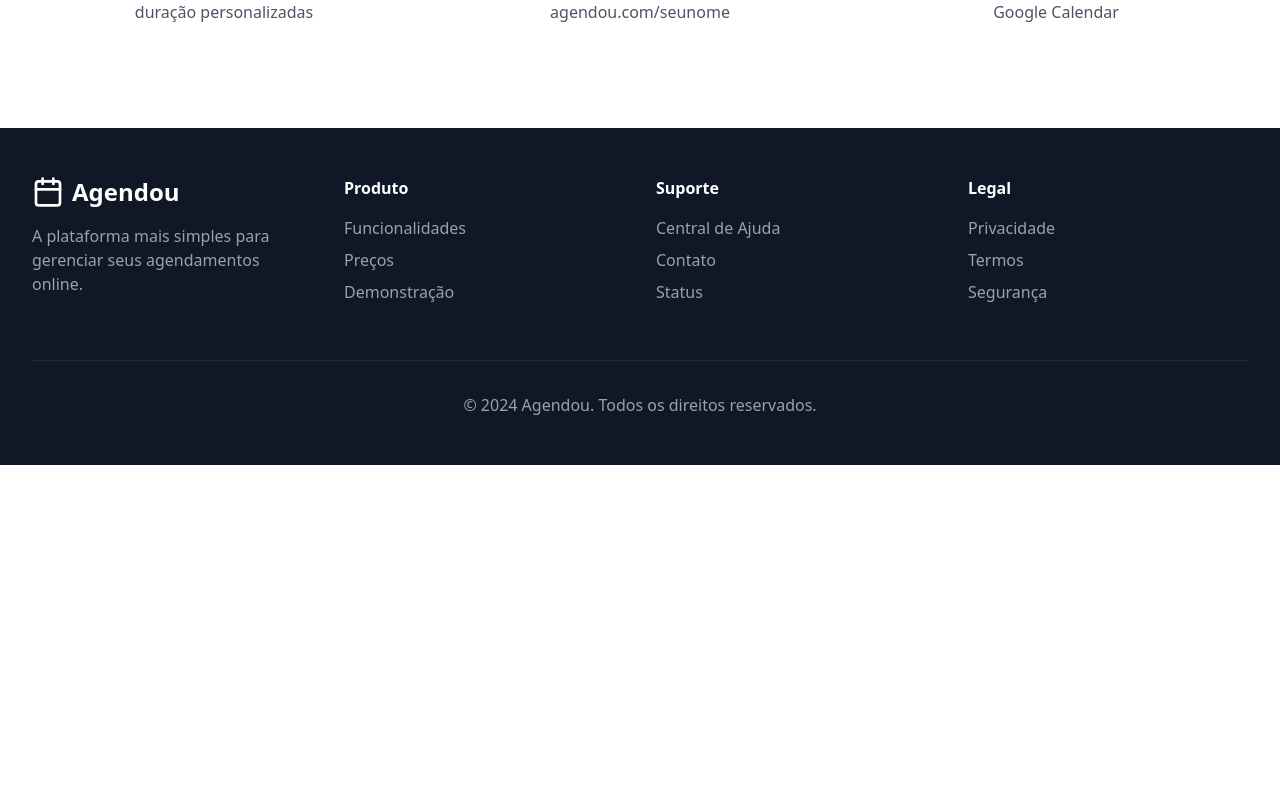
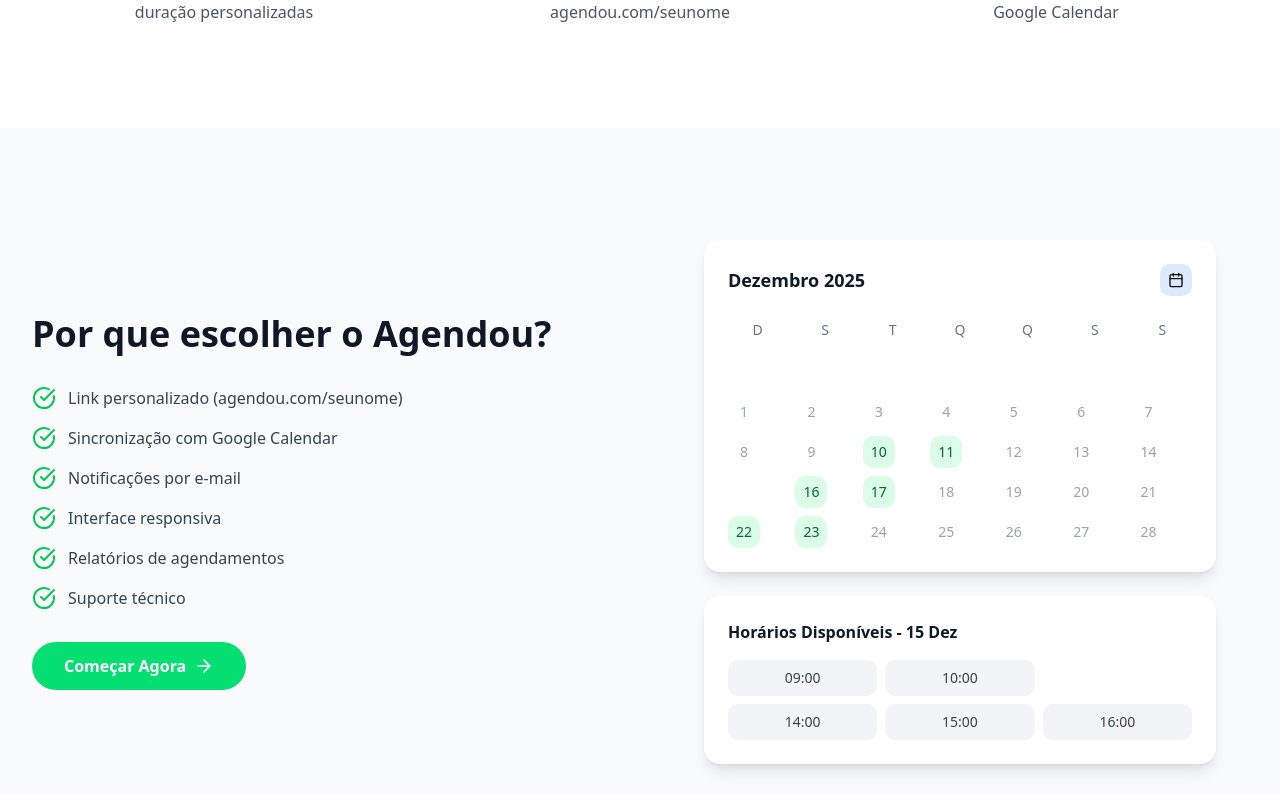
Before and after one commit to Iaguin11/Agendou-app, a React (Vite) app: page / in a window 1280 px wide. Shown: the part 846-1640 px from the top of the page. Before the commit the page ends 1311 px from the top, so only its background shows below. Built offline with nearby package versions, Linux system fonts and the light colour scheme.

Commit message:
feat:Benefits Section with Calendar Mock

```diff
--- a/src/pages/LandingPage/index.tsx
+++ b/src/pages/LandingPage/index.tsx
@@ -1,11 +1,27 @@
-import { Button } from "@/components/ui/button";
-import { Calendar, Globe, Plus, Users, Zap } from "lucide-react";
+import {
+  ArrowRight,
+  Calendar,
+  CheckCircle,
+  Globe,
+  Plus,
+  Users,
+  Zap,
+} from "lucide-react";
 import { Link } from "react-router-dom";
+import { motion } from "framer-motion";
 
+export default function LadingPage() {
+  const benefits = [
+    "Link personalizado (agendou.com/seunome)",
+    "Sincronização com Google Calendar",
+    "Notificações por e-mail",
+    "Interface responsiva",
+    "Relatórios de agendamentos",
+    "Suporte técnico",
+  ];
 
-export default function LadingPage(){
-  return(
-     <div className="min-h-screen bg-gradient-to-br from-blue-50 to-indigo-100">
+  return (
+    <div className="min-h-screen bg-gradient-to-br from-blue-50 to-indigo-100">
       <header className="bg-white shadow-sm">
         <div className="max-w-7xl mx-auto px-4 sm:px-6 lg:px-8">
           <div className="flex justify-between items-center py-6">
@@ -16,7 +32,6 @@
             <div className="flex space-x-4">
               <Link
                 to="/login"
-
                 className="text-gray-700 hover:text-blue-600 px-3 py-2 rounded-md text-sm font-medium"
               >
                 Entrar
@@ -36,7 +51,8 @@
         <div className="max-w-7xl mx-auto px-4 sm:px-6 lg:px-8">
           <div className="text-center">
             <h2 className="text-5xl font-bold text-gray-900 mb-6">
-              Agende encontros com <span className="text-blue-600">facilidades</span>
+              Agende encontros com{" "}
+              <span className="text-blue-600">facilidades</span>
             </h2>
             <p className="text-xl text-gray-600 mb-8 max-w-2xl mx-auto">
               Crie sua agenda personalizada, compartilhe seu link e deixe que os
@@ -76,7 +92,7 @@
           <div className="grid md:grid-cols-3 gap-8">
             <div className="text-center p-6">
               <div className="bg-blue-100 rounded-full p-4 w-16 h-16 mx-auto mb-4">
-                <Calendar className="h-8 w-8 text-blue-600"/>
+                <Calendar className="h-8 w-8 text-blue-600" />
               </div>
               <h4 className="text-xl font-semibold mb-2">
                 Agenda Personalizada
@@ -88,19 +104,143 @@
 
             <div className="text-center p-6">
               <div className="bg-green-100 rounded-full p-4 w-16 h-16 mx-auto mb-4">
-                <Users className="h-8 w-8 text-green-600"/>
+                <Users className="h-8 w-8 text-green-600" />
               </div>
               <h4 className="text-xl font-semibold mb-2">Link Público</h4>
-              <p className="text-gray-600">Compartilhe seu link personalizado agendou.com/seunome</p>
+              <p className="text-gray-600">
+                Compartilhe seu link personalizado agendou.com/seunome
+              </p>
             </div>
 
             <div className="text-center p-6">
               <div className="bg-purple-100 rounded-full p-4 w-16 h-16 mx-auto mb-4">
-                <Zap className="h-8 w-8 text-purple-600"/>
+                <Zap className="h-8 w-8 text-purple-600" />
               </div>
               <h4 className="text-xl font-semibold mb-2">Integração Google</h4>
-              <p className="text-gray-600"> Sincronize automaticamente com seu Google Calendar</p>
+              <p className="text-gray-600">
+                {" "}
+                Sincronize automaticamente com seu Google Calendar
+              </p>
             </div>
+          </div>
+        </div>
+      </section>
+
+      <section className="py-20 bg-gray-50">
+        <div className="max-w-7xl mx-auto px-4 sm:px-6 lg:px-8">
+          <div className="grid lg:grid-cols-2 gap-16 items-center">
+            <motion.div
+              initial={{ opacity: 0, x: -50 }}
+              whileInView={{ opacity: 1, x: 0 }}
+              transition={{ duration: 0.8 }}
+              viewport={{ once: true }}
+            >
+              <h2 className="text-3xl lg:text-4xl font-bold text-gray-900 mb-8">
+                Por que escolher o Agendou?
+              </h2>
+
+              <div className="grid gap-4">
+                {benefits.map((benefit, index) => (
+                  <motion.div
+                    key={benefit}
+                    className="flex items-center space-x-3"
+                    initial={{ opacity: 0, x: -20 }}
+                    whileInView={{ opacity: 1, x: 0 }}
+                    transition={{ duration: 0.5, delay: index * 0.1 }}
+                    viewport={{ once: true }}
+                  >
+                    <CheckCircle className="h-6 w-6 text-green-500 flex-shrink-0" />
+                    <span className="text-gray-700">{benefit}</span>
+                  </motion.div>
+                ))}
+              </div>
+
+              <div className="mt-8">
+                <Link
+                  to="/register"
+                  className="bg-green-400 hover:bg-green-500 text-white font-bold rounded-3xl px-8 py-3 inline-flex items-center space-x-2"
+                >
+                  <span>Começar Agora</span>
+                  <ArrowRight className="h-5 w-5" />
+                </Link>
+              </div>
+            </motion.div>
+
+            <motion.div
+              className="relative"
+              initial={{ opacity: 0, x:-50}}
+              whileInView={{ opacity: 1, x: 0 }}
+              transition={{ duration: 0.8 }}
+              viewport={{ once: true }}
+            >
+              <div className="glass-effect rounded-3xl p-8">
+                <div className="space-y-6">
+                  <div className="bg-white rounded-2xl p-6 shadow-lg">
+                    <div className="flex items-center justify-between mb-4">
+                      <h3 className="text-lg font-semibold text-gray-900">Dezembro 2025</h3>
+                      <div className="flex space-x-1">
+                        <div className="w-8 h-8 bg-blue-100 rounded-lg flex items-center justify-center">
+                          <Calendar className="h-4 w-4 text-primary-600"/>
+                        </div>
+                      </div>
+                    </div>
+
+                    <div className="grid grid-cols-7 gap-2 text-center text-sm">
+                      {['D', 'S', 'T', 'Q', 'Q', 'S', 'S'].map((day) => (
+                        <div
+                          key={day}
+                          className="text-gray-500 font-medium py-2"
+                        >
+                          {day}
+                        </div>
+                      ))}
+
+                      {Array.from({ length: 35}, (_, i) =>{
+                        const day = i - 6
+                        const isCurrentMonth  = day > 0 && day <= 31
+                        const isSelected = day == 15
+                        const isAvailable= [10, 11, 15, 16, 17, 22, 23].includes(day)
+
+                        return (
+                          <div
+                            key={i}
+                            className={`
+                              h-8 w-8 rounded-lg flex items-center justify-center text-sm
+                              ${!isCurrentMonth ? 'text-gray-300' : ''}
+                              ${isSelected ? 'bg-primary-600 text-white' : ''}
+                              ${isAvailable && !isSelected ? 'bg-green-100 text-green-800' : ''}
+                              ${!isAvailable && isCurrentMonth && !isSelected ? 'text-gray-400' : ''}
+                            `}
+                          >
+                            {isCurrentMonth  ? day : ''}
+                          </div>
+                        )
+                      })}
+                    </div>
+                  </div>
+
+                  <div className="bg-white rounded-2xl p-6 shadow-lg">
+                    <h4 className="text-md font-semibold text-gray-900 mb-4">
+                      Horários Disponíveis - 15 Dez
+                    </h4>
+                    <div className="grid grid-cols-3 gap-2">
+                      {['09:00', '10:00', '11:00', '14:00', '15:00', '16:00'].map((time, i) => (
+                        <div
+                          key={time}
+                          className={`
+                          py-2 px-3 rounded-lg text-center text-sm font-medium transition-all
+                            ${i === 2 ? 'bg-primary-600 text-white' : 'bg-gray-100 text-gray-700 hover:bg-gray-200'}
+                          `}
+                        >
+                          {time}
+                        </div>
+                      ))}
+                    </div>
+                  </div>
+                </div>
+
+              </div>
+            </motion.div>
           </div>
         </div>
       </section>
@@ -114,34 +254,71 @@
                 <span className="text-2xl font-bold">Agendou</span>
               </div>
               <p className="text-gray-400 mb-4">
-                A plataforma mais simples para gerenciar seus agendamentos online.
+                A plataforma mais simples para gerenciar seus agendamentos
+                online.
               </p>
             </div>
 
             <div>
               <h3 className="font-semibold mb-4">Produto</h3>
               <ul className="space-y-2 text-gray-400">
-                <li><Link to="" className="hover:text-white transition-colors">Funcionalidades</Link></li>
-                <li><Link to="" className="hover:text-white transition-colors">Preços</Link></li>
-                <li><Link to="" className="hover:text-white transition-colors">Demonstração</Link></li>
+                <li>
+                  <Link to="" className="hover:text-white transition-colors">
+                    Funcionalidades
+                  </Link>
+                </li>
+                <li>
+                  <Link to="" className="hover:text-white transition-colors">
+                    Preços
+                  </Link>
+                </li>
+                <li>
+                  <Link to="" className="hover:text-white transition-colors">
+                    Demonstração
+                  </Link>
+                </li>
               </ul>
             </div>
 
             <div>
               <h3 className="font-semibold mb-4">Suporte</h3>
               <ul className="space-y-2 text-gray-400">
-                <li><Link to="" className="hover:text-white transition-colors">Central de Ajuda</Link></li>
-                <li><Link to="" className="hover:text-white transition-colors">Contato</Link></li>
-                <li><Link to="" className="hover:text-white transition-colors">Status</Link></li>
+                <li>
+                  <Link to="" className="hover:text-white transition-colors">
+                    Central de Ajuda
+                  </Link>
+                </li>
+                <li>
+                  <Link to="" className="hover:text-white transition-colors">
+                    Contato
+                  </Link>
+                </li>
+                <li>
+                  <Link to="" className="hover:text-white transition-colors">
+                    Status
+                  </Link>
+                </li>
               </ul>
             </div>
 
             <div>
               <h3 className="font-semibold mb-4">Legal</h3>
               <ul className="space-y-2 text-gray-400">
-                <li><Link to="" className="hover:text-white transition-colors">Privacidade</Link></li>
-                <li><Link to="" className="hover:text-white transition-colors">Termos</Link></li>
-                <li><Link to="" className="hover:text-white transition-colors">Segurança</Link></li>
+                <li>
+                  <Link to="" className="hover:text-white transition-colors">
+                    Privacidade
+                  </Link>
+                </li>
+                <li>
+                  <Link to="" className="hover:text-white transition-colors">
+                    Termos
+                  </Link>
+                </li>
+                <li>
+                  <Link to="" className="hover:text-white transition-colors">
+                    Segurança
+                  </Link>
+                </li>
               </ul>
             </div>
           </div>
@@ -152,5 +329,5 @@
         </div>
       </footer>
     </div>
-  )
+  );
 }
```
